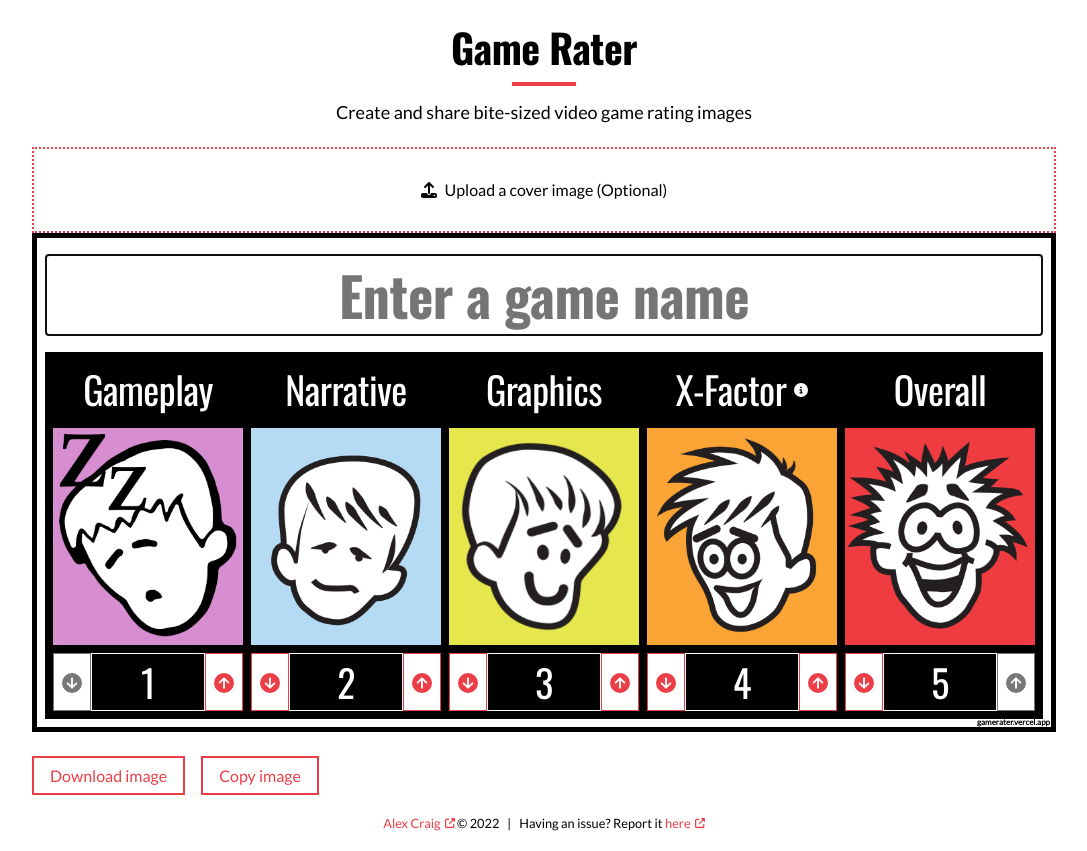
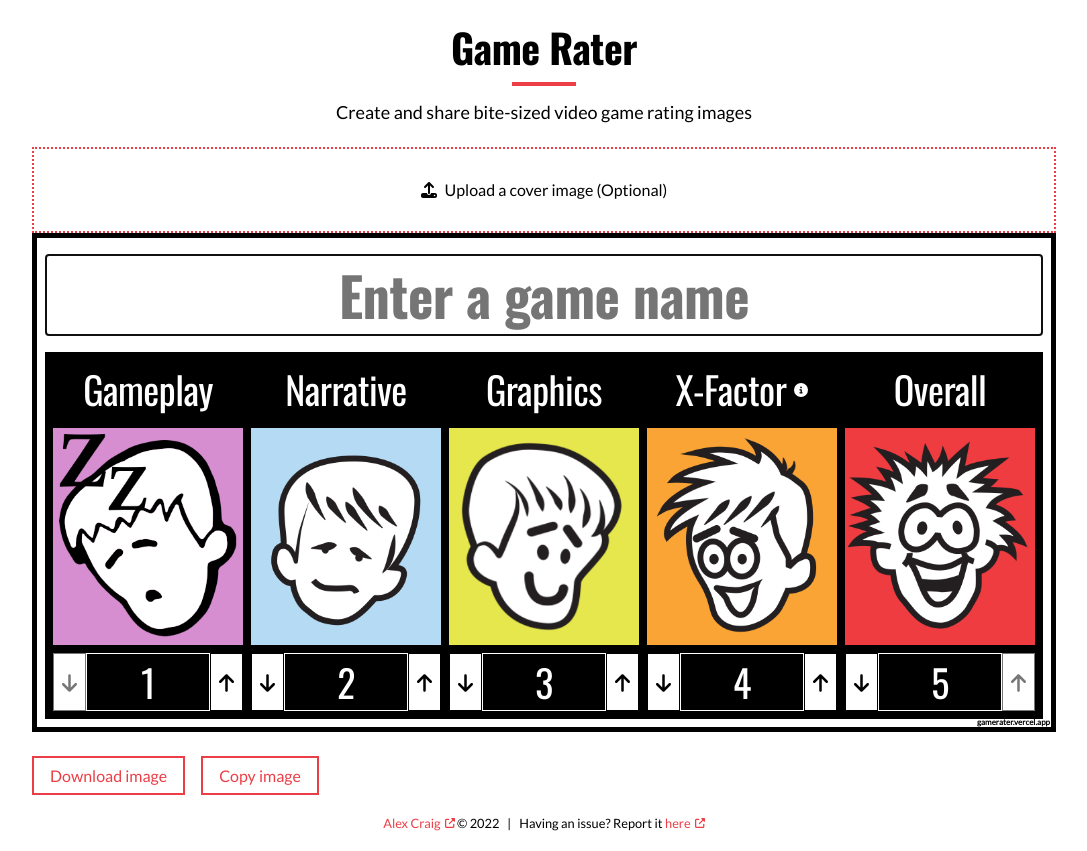
Before and after one commit to im-sticky/GameRater, a Next.js app: page / in a window 1280 px wide. Shown: the whole page, without its empty margins (96-1183 px from the left). Built offline with nearby package versions, Linux system fonts and the light colour scheme.

Commit message:
update button styles

```diff
--- a/components/Button/index.js
+++ b/components/Button/index.js
@@ -2,8 +2,12 @@ import React from 'react';
 import clsx from 'clsx';
 import styles from './index.module.scss';
 
-export const Button = ({children, type = 'button', active = false, className, ...props}) => (
-  <button type="button" className={clsx(styles.button, className, {[styles.active]: active})} {...props}>
+export const Button = ({secondary = false, children, type = 'button', active = false, className, ...props}) => (
+  <button
+    type="button"
+    className={clsx(styles.button, className, {[styles.active]: active, [styles.secondary]: secondary})}
+    {...props}
+  >
     {children}
   </button>
 );
--- a/components/Button/index.module.scss
+++ b/components/Button/index.module.scss
@@ -15,13 +15,28 @@
 
   &:disabled {
     cursor: default;
-    border-color: $color-disabled;
-    color: $color-disabled;
-    background-color: #fff;
+    border-color: $color-disabled !important;
+    color: $color-disabled !important;
+    background-color: #fff !important;
   }
 
   &.active {
     background-color: $color-primary;
     color: #fff;
   }
+
+  &.secondary {
+    border-color: #000;
+    color: #000;
+
+    @include focusStates {
+      background-color: #000;
+      color: #fff;
+    }
+
+    &.active {
+      background-color: #000;
+      color: #fff;
+    }
+  }
 }
--- a/components/CoverUpload/index.js
+++ b/components/CoverUpload/index.js
@@ -31,6 +31,7 @@ export function CoverUpload({isGenerating, gameName}) {
       {coverFile && !isGenerating ? (
         <div className={styles.coverOptions}>
           <Button
+            secondary
             onClick={(e) => {
               e.preventDefault();
               setCoverFile(null);
@@ -38,15 +39,24 @@ export function CoverUpload({isGenerating, gameName}) {
           >
             <FontAwesomeIcon icon={faBan} />
           </Button>
-          <Button onClick={() => setAlignment('flex-start')} active={alignment === 'flex-start'}>
-            <FontAwesomeIcon icon={faAlignLeft} rotation={90} />
-          </Button>
-          <Button onClick={() => setAlignment('center')} active={alignment === 'center'}>
-            <FontAwesomeIcon icon={faAlignCenter} rotation={90} />
-          </Button>
-          <Button onClick={() => setAlignment('flex-end')} active={alignment === 'flex-end'}>
-            <FontAwesomeIcon icon={faAlignRight} rotation={90} />
-          </Button>
+          <AlignmentButton
+            icon={faAlignLeft}
+            alignment="flex-start"
+            currentAlignment={alignment}
+            setAlignment={setAlignment}
+          />
+          <AlignmentButton
+            icon={faAlignCenter}
+            alignment="center"
+            currentAlignment={alignment}
+            setAlignment={setAlignment}
+          />
+          <AlignmentButton
+            icon={faAlignRight}
+            alignment="flex-end"
+            currentAlignment={alignment}
+            setAlignment={setAlignment}
+          />
         </div>
       ) : null}
 
@@ -56,3 +66,18 @@ export function CoverUpload({isGenerating, gameName}) {
     </label>
   );
 }
+
+function AlignmentButton({alignment, currentAlignment, icon, setAlignment}) {
+  return (
+    <Button
+      secondary
+      onClick={(e) => {
+        e.preventDefault();
+        setAlignment(alignment);
+      }}
+      active={currentAlignment === alignment}
+    >
+      <FontAwesomeIcon icon={icon} rotation={90} />
+    </Button>
+  );
+}
--- a/components/Rating/index.js
+++ b/components/Rating/index.js
@@ -2,7 +2,7 @@ import React, {useEffect, useState} from 'react';
 import {clamp} from 'helpers';
 import clsx from 'clsx';
 import {FontAwesomeIcon} from '@fortawesome/react-fontawesome';
-import {faCircleInfo, faCircleArrowDown, faCircleArrowUp} from '@fortawesome/free-solid-svg-icons';
+import {faCircleInfo, faArrowDown, faArrowUp} from '@fortawesome/free-solid-svg-icons';
 import {Button} from 'components/Button';
 import styles from './index.module.scss';
 
@@ -51,11 +51,12 @@ export const Rating = ({column, rating, info, readonly}) => {
         ) : (
           <>
             <Button
+              secondary
               className={styles.spinner}
               onClick={() => setInternalRating((prevRating) => clamp(prevRating - step, min, max))}
               disabled={internalRating === min}
             >
-              <FontAwesomeIcon icon={faCircleArrowDown} />
+              <FontAwesomeIcon icon={faArrowDown} />
             </Button>
             <input
               type="number"
@@ -68,11 +69,12 @@ export const Rating = ({column, rating, info, readonly}) => {
               onFocus={(e) => e.target.select()}
             />
             <Button
+              secondary
               className={styles.spinner}
               onClick={() => setInternalRating((prevRating) => clamp(prevRating + step, min, max))}
               disabled={internalRating === max}
             >
-              <FontAwesomeIcon icon={faCircleArrowUp} />
+              <FontAwesomeIcon icon={faArrowUp} />
             </Button>
           </>
         )}
```
